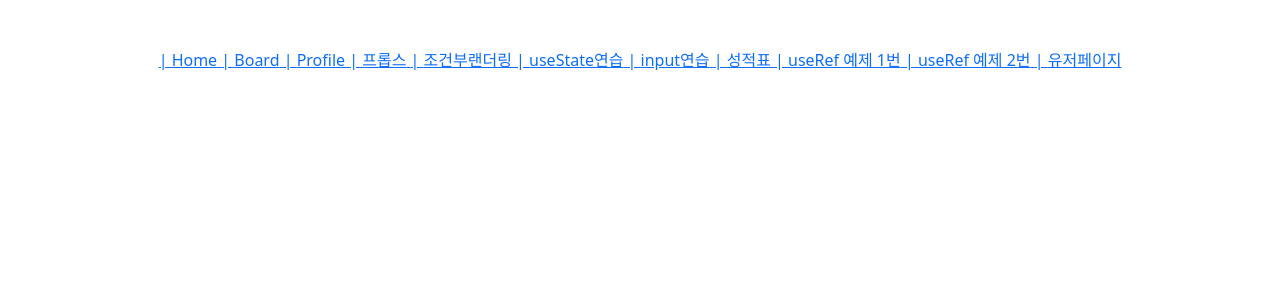
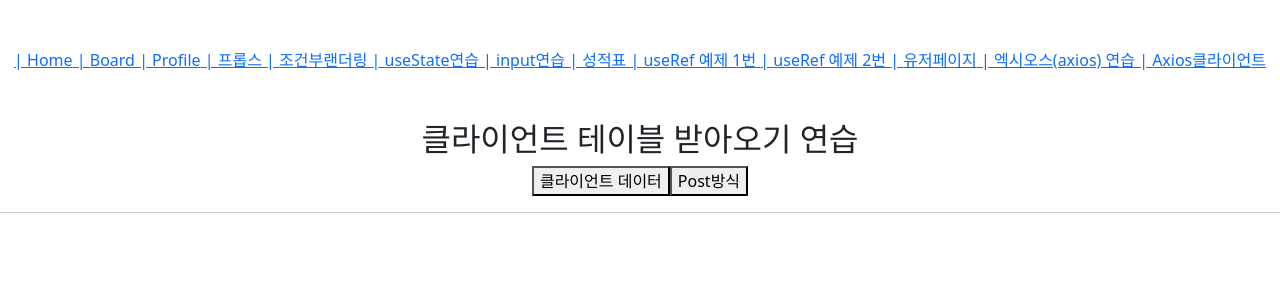
Before and after one commit to hamjung6/react-vite-phc-example2, a React (Vite) app: page /axiosclient in a window 1280 px wide. Shown: the top 300 px of the page. Built offline with nearby package versions, Linux system fonts and the light colour scheme.

Commit message:
Axios 완성

```diff
--- a/package.json
+++ b/package.json
@@ -10,10 +10,11 @@
     "preview": "vite preview"
   },
   "dependencies": {
+    "axios": "^1.7.7",
+    "bootstrap": "^5.3.3",
     "react": "^18.3.1",
+    "react-bootstrap": "^2.10.4",
     "react-dom": "^18.3.1",
-    "bootstrap": "^5.3.3",
-    "react-bootstrap": "^2.10.4",
     "react-router-dom": "^6.26.0"
   },
   "devDependencies": {
--- /dev/null
+++ b/src/components/AxiosClient.jsx
@@ -0,0 +1,65 @@
+import axios from 'axios'
+import React, { useState } from 'react'
+
+const AxiosClient = () => {
+  const [data, setData] = useState([])
+
+  const getClick = () => {
+    axios
+      .get('https://sample.bmaster.kro.kr/contacts?pageno=3&pagesize=10')
+      .then((response) => {
+        //통신이 성공 했을때
+        console.log(response)
+        //setData(response.data);
+      })
+      .catch(function (error) {
+        //에러가 났을때 실행
+        console.log(error)
+      })
+      .then(() => {
+        // try catch finally 에서 finally 부분에 해당
+        console.log('에러가 나든 안나든 무조건 실행')
+      })
+  }
+
+  const postClick = () => {
+    axios
+      .post('https://jsonplaceholder.typicode.com/posts', {
+        userId: 123423,
+        id: 101,
+        body: 'test body홍길동',
+        title: 'test title 홍길동',
+      })
+      .then((response) => {
+        console.log(response)
+      })
+      .catch(function (error) {
+        console.log(error)
+      })
+  }
+
+  return (
+    <div>
+      <h2>클라이언트 테이블 받아오기 연습</h2>
+      <button onClick={getClick}>클라이언트 데이터</button>
+      <button onClick={postClick}>Post방식</button>
+
+      <hr />
+
+      {data.map((post, index) => (
+        <>
+          <div key={index}>
+            <h3>타이틀:{post.title}</h3>
+            <div>
+              유저아이디:{post.userId} , 아이디:{post.id}
+            </div>
+            <div>바디:{post.body}</div>
+          </div>
+          <hr />
+        </>
+      ))}
+    </div>
+  )
+}
+
+export default AxiosClient
--- /dev/null
+++ b/src/components/AxiosGet.jsx
@@ -0,0 +1,66 @@
+import axios from 'axios'
+import React, { useState } from 'react'
+
+//https://jsonplaceholder.typicode.com/posts
+const AxiosGet = () => {
+  const [data, setData] = useState([])
+
+  const getClick = () => {
+    axios
+      .get('https://jsonplaceholder.typicode.com/posts')
+      .then((response) => {
+        //통신이 성공 했을때
+        console.log(response.data)
+        setData(response.data)
+      })
+      .catch(function (error) {
+        //에러가 났을때 실행
+        console.log(error)
+      })
+      .then(() => {
+        // try catch finally 에서 finally 부분에 해당
+        console.log('에러가 나든 안나든 무조건 실행')
+      })
+  }
+
+  const postClick = () => {
+    axios
+      .post('https://jsonplaceholder.typicode.com/posts', {
+        userId: 123423,
+        id: 101,
+        body: 'test body홍길동',
+        title: 'test title 홍길동',
+      })
+      .then((response) => {
+        console.log(response)
+      })
+      .catch(function (error) {
+        console.log(error)
+      })
+  }
+
+  return (
+    <div>
+      <h2>엑시오스(axios) 연습</h2>
+      <button onClick={getClick}>Get방식</button>
+      <button onClick={postClick}>Post방식</button>
+
+      <hr />
+
+      {data.map((post, index) => (
+        <>
+          <div key={index}>
+            <h3>타이틀:{post.title}</h3>
+            <div>
+              유저아이디:{post.userId} , 아이디:{post.id}
+            </div>
+            <div>바디:{post.body}</div>
+          </div>
+          <hr />
+        </>
+      ))}
+    </div>
+  )
+}
+
+export default AxiosGet
--- /dev/null
+++ b/src/pages/AxiosClientPage.jsx
@@ -0,0 +1,13 @@
+import React from 'react'
+import AxiosClient from '../components/AxiosClient'
+
+const AxiosClientPage = () => {
+  //prettier-ignore
+  return (
+    <div className="text-center mt-5">
+      <AxiosClient></AxiosClient>
+    </div>
+  );
+}
+
+export default AxiosClientPage
--- /dev/null
+++ b/src/pages/AxiosPage.jsx
@@ -0,0 +1,13 @@
+import React from 'react'
+import AxiosGet from '../components/AxiosGet'
+
+const AxiosPage = () => {
+  //prettier-ignore
+  return (
+    <div className="text-center mt-5">
+      <AxiosGet></AxiosGet>
+    </div>
+  );
+}
+
+export default AxiosPage
--- a/src/route/Routes.jsx
+++ b/src/route/Routes.jsx
@@ -9,8 +9,10 @@
 import GradePage from '../pages/GradePage'
 import UseRefPage from '../pages/UseRefPage'
 import UseRefPage2 from '../pages/UseRefPage2'
-import UserArrayPage from './../pages/UserArrayPage'
+// import UserArrayPage from './../pages/UserArrayPage'
 import UserCrudPage from '../pages/UserCrudPage'
+import AxiosPage from '../pages/AxiosPage'
+import AxiosClientPage from './../pages/AxiosClientPage'
 
 // React Routes, Route 사용 시 배열로 관리하기
 const routes = [
@@ -70,6 +72,16 @@
     element: <UserCrudPage />,
     title: '유저페이지',
   },
+  {
+    path: '/axiosget',
+    element: <AxiosPage />,
+    title: '엑시오스(axios) 연습',
+  },
+  {
+    path: '/axiosclient',
+    element: <AxiosClientPage />,
+    title: 'Axios클라이언트',
+  },
 ]
 
 export default routes
```
Also changed, not shown: 1 other file (tests, documents, lock files or other folders).
